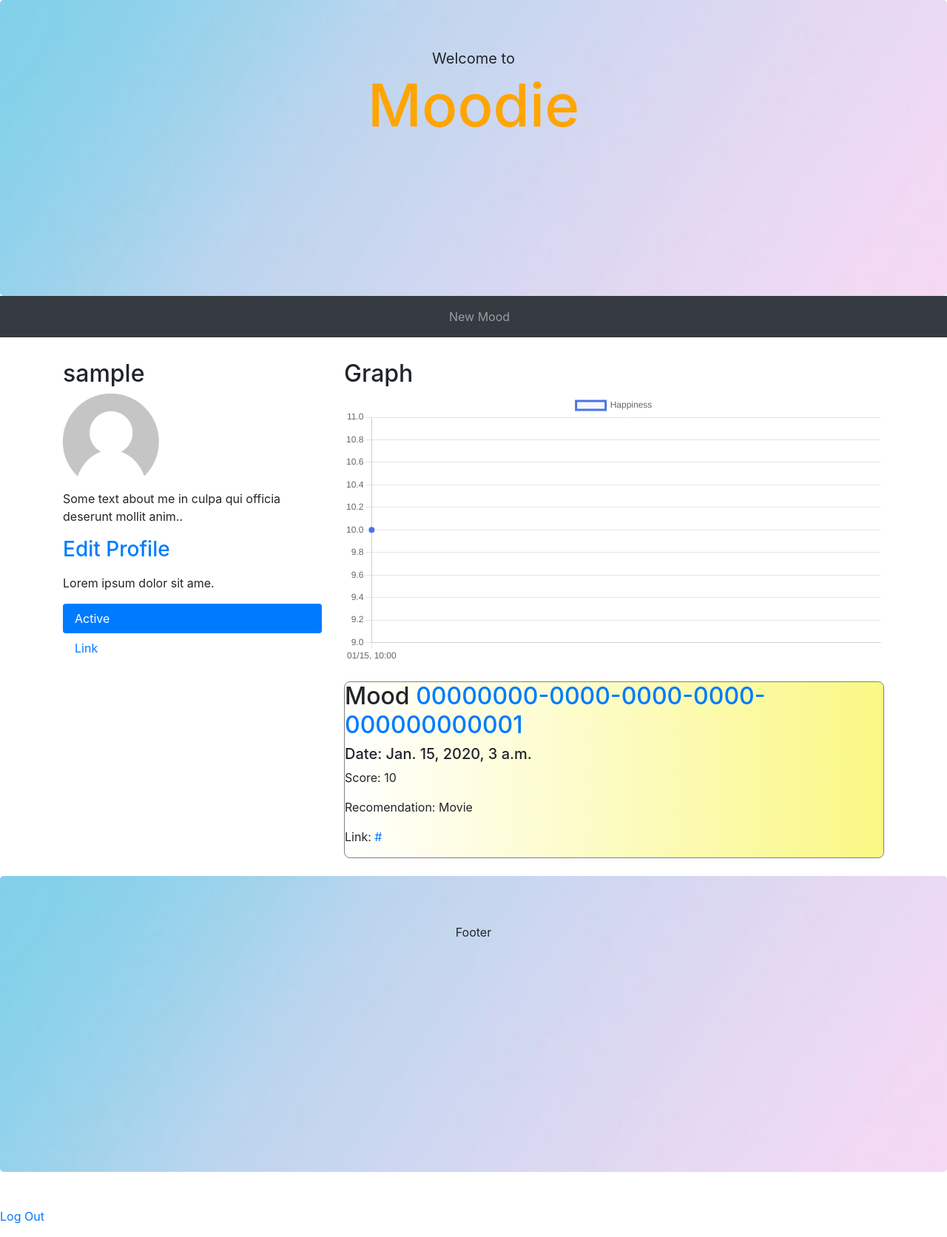
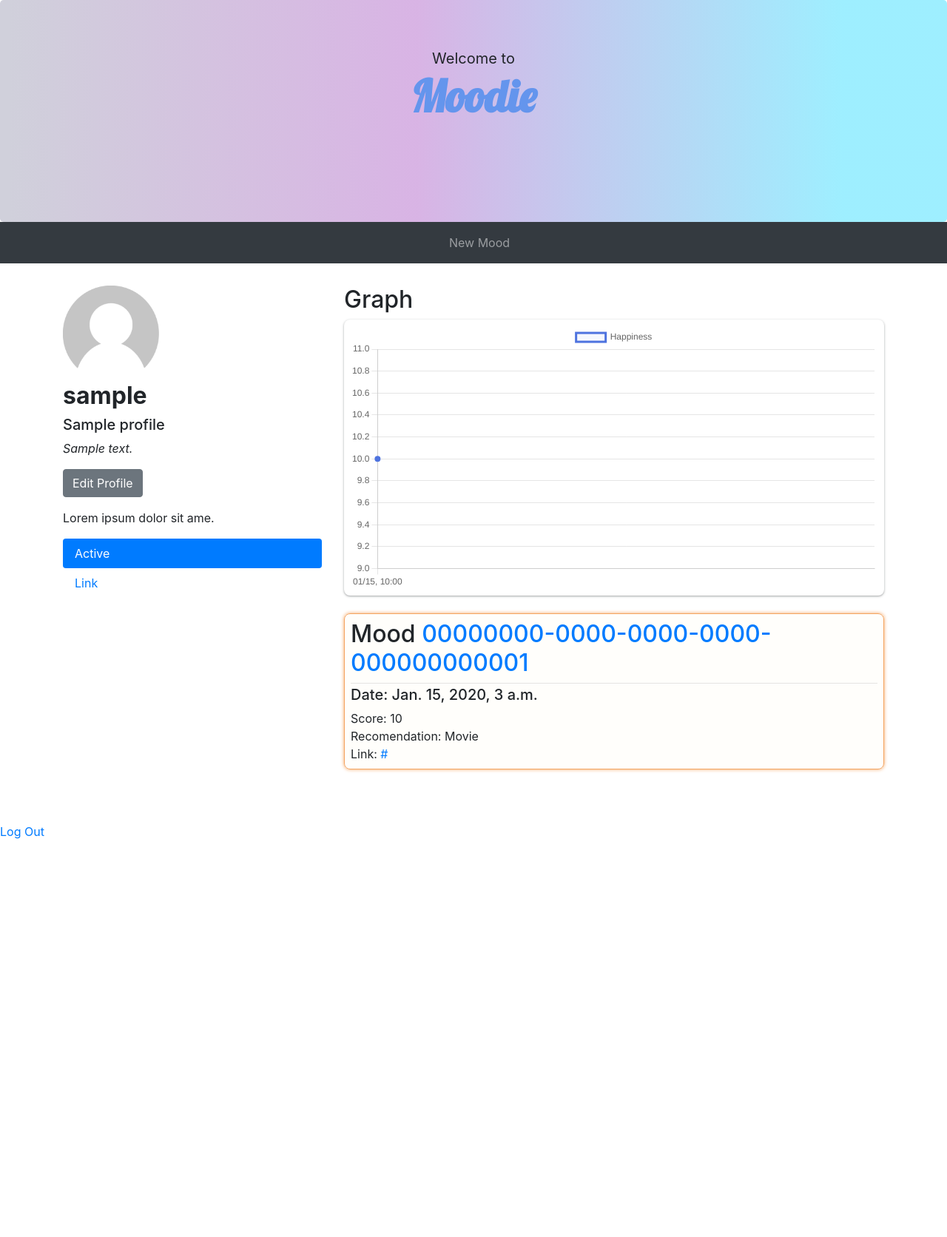
Before and after one commit to CMPUT401F21-Hackathon/Mood-Journal, a Django app: page / in a window 1280 px wide. Shown: the whole page at 74% size. After the commit the page ends 1134 px from the top, so only its background shows below. Run offline with Django 3.2, Linux system fonts and the light colour scheme; a user stored in the database is signed in; tables that the repository leaves empty hold one stand-in row (values such as "Sample post"); some libraries are stand-ins or nearby versions.

Commit message:
Misc addition, css

```diff
--- a/hackathon/mood_journal/models.py
+++ b/hackathon/mood_journal/models.py
@@ -11,7 +11,7 @@ class Profile(models.Model):
     user = models.OneToOneField(User, on_delete=models.CASCADE, related_name='profile', null=True)
     id = models.UUIDField(primary_key=True, default=uuid.uuid4, editable=False)
     name = models.TextField(max_length=100, blank=True)
-    bio = models.TextField(max_length=100, blank=True)
+    bio = models.TextField(max_length=200, blank=True)
 
 class Mood(models.Model):
     id = models.UUIDField(primary_key=True, default=uuid.uuid4, editable=False)
--- a/hackathon/mood_journal/static/css/base.css
+++ b/hackathon/mood_journal/static/css/base.css
@@ -7,20 +7,39 @@ small {
   font-size: 20px;
 }
 .jumbotron h1 {
-    color: orange;
-    font-size: 80px;
+    color: CornflowerBlue;
+    font-size: 60px;
+    font-family: 'Lobster';
 }
 
 .jumbotron {
-  background-image: url(../img/bg3.jpeg);
+  background: linear-gradient(90deg, rgba(208,208,219,1) 1%, rgba(207,161,222,0.798739564185049) 44%, rgba(0,212,255,0.38137261740633754) 89%);
   background-size: cover;
   background-attachment: fixed;
   size: 60%;
-  height: 400px;
+  height: 300px;
+}
+
+.div-tile {
+  border-radius: 8px;
+  padding: 8px;
+  box-shadow: rgba(60, 64, 67, 0.3) 0px 1px 2px 0px, rgba(60, 64, 67, 0.15) 0px 1px 3px 1px;
 }
 
 .mood-box {
-  border: 1.5px solid grey;
   border-radius: 8px;
-  background-image: linear-gradient(to right, white, rgba(250, 248, 132));
+  background-color: rgba(255, 250, 240, 0.3);
+  border: 1px solid grey;
+  border-color: SandyBrown;
+  box-shadow: 0 0 5px SandyBrown;
 }
+
+.mood-box p {
+  margin: 0;
+  padding: 0;
+}
+
+hr{
+  padding-bottom: 3px;
+  margin: 0px;
+}
--- a/hackathon/mood_journal/templates/mood_journal/base.html
+++ b/hackathon/mood_journal/templates/mood_journal/base.html
@@ -4,6 +4,7 @@
 <head>
   <link rel="stylesheet" href="https://cdn.jsdelivr.net/npm/bootstrap@4.5.3/dist/css/bootstrap.min.css" integrity="sha384-TX8t27EcRE3e/ihU7zmQxVncDAy5uIKz4rEkgIXeMed4M0jlfIDPvg6uqKI2xXr2" crossorigin="anonymous">
   <link rel="stylesheet" href="{% static 'css/base.css' %}"/>
+  <link href="//fonts.googleapis.com/css?family=Lobster&subset=latin,latin-ext" rel="stylesheet" type="text/css">
   <script src="https://cdnjs.cloudflare.com/ajax/libs/Chart.js/3.5.1/chart.min.js" integrity="sha512-Wt1bJGtlnMtGP0dqNFH1xlkLBNpEodaiQ8ZN5JLA5wpc1sUlk/O5uuOMNgvzddzkpvZ9GLyYNa8w2s7rqiTk5Q==" crossorigin="anonymous" referrerpolicy="no-referrer"></script>
   {% block css %}
   {% endblock %}
--- a/hackathon/mood_journal/templates/mood_journal/home.html
+++ b/hackathon/mood_journal/templates/mood_journal/home.html
@@ -9,7 +9,7 @@
 
   <div class="jumbotron text-center" style="margin-bottom:0">
     <small>Welcome to </small>
-    <h1>Moodie</h1>
+    <h1><b>Moodie</b></h1>
     <!-- <p>Resize this responsive page to see the effect!</p>  -->
   </div>
 
@@ -30,12 +30,13 @@
   <div class="container" style="margin-top:30px">
     <div class="row">
       <div class="col-sm-4">
-        <h2>{{user.username}}</h2>
         <div class="profile-picture">
-          <img src="{% static 'img/generic_profile_picture.PNG' %}" alt="Profile Picture" width="130" height="130"/>
+          <img src="{% static 'img/generic_profile_picture.png' %}" alt="Profile Picture" width="130" height="130"/>
         </div>
-        <p>Some text about me in culpa qui officia deserunt mollit anim..</p>
-        <h3><p><a href="{% url 'mood_journal:edit_profile' %}">Edit Profile</a></p></h3>
+        <h2><b>{{user.username}}</b></h2>
+        <h5>{{user.profile.name}}</h5>
+        <p><i>{{user.profile.bio}}</i></p>
+        <h3><p><a href="{% url 'mood_journal:edit_profile' %}" class="btn btn-secondary">Edit Profile</a></p></h3>
         <p>Lorem ipsum dolor sit ame.</p>
         <ul class="nav nav-pills flex-column">
           <li class="nav-item">
@@ -48,15 +49,17 @@
         <hr class="d-sm-none">
       </div>
       <div class="col-sm-8">
-        <h2>Graph</h2>
-        <div class="chart-area">
-          <canvas id="my-chart"></canvas>
+          <h2>Graph</h2>
+          <div class="chart-area div-tile">
+            <canvas id="my-chart"></canvas>
         </div>
         <br>
 
+
         {% for mood in moods %}
-        <div class="mood-box">
+        <div class="mood-box div-tile">
           <h2>Mood <a href="/mood/{{mood.id}}/">{{mood.id}}</a></h2>
+          <hr/>
           <h5>Date: {{mood.timestamp}}</h5>
           <p>Score: {{mood.score}}</p>
           <p>Recomendation: {{mood.recommendation}}</p>
@@ -68,9 +71,9 @@
     </div>
   </div>
 
-  <div class="jumbotron text-center" style="margin-bottom:0">
+  {% comment %} <div class="jumbotron text-center" style="margin-bottom:0">
     <p>Footer</p>
-  </div>
+  </div> {% endcomment %}
 
 
   <script language="JavaScript">
```
Also changed, not shown: hackathon/mood_journal/migrations/0007_alter_profile_bio.py (added).
